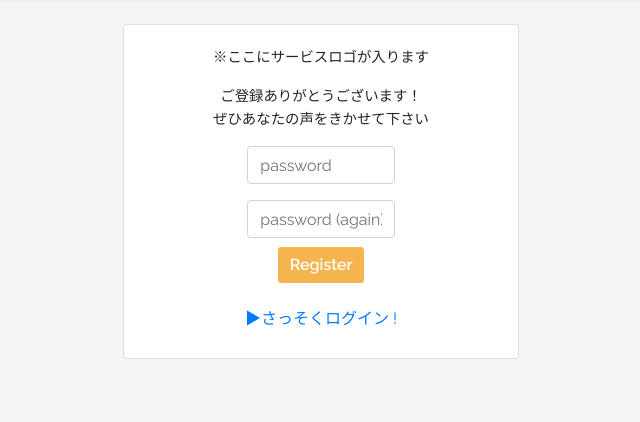
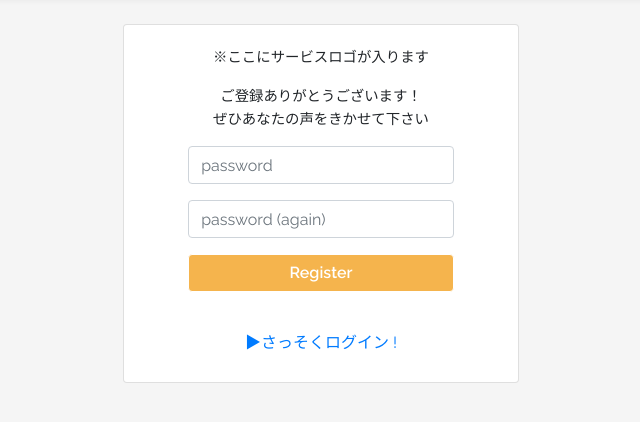
Before and after one commit to KeisukeArimoto/FinancialVisualization, a Django app: page /login/password/1 in a window 1280 px wide. Shown: the part 64-486 px from the top of the page, without its empty margins (319-959 px from the left). Run offline with Django 4.2, Linux system fonts and the light colour scheme; some libraries are stand-ins or nearby versions.

Commit message:
ログイン処理UI修正

```diff
--- a/financialVisualization/accounts/views.py
+++ b/financialVisualization/accounts/views.py
@@ -22,14 +22,15 @@ def Login(request):
         PASS = request.POST['password']
 
         if not (validate_email(EMAIL)):
-            context = {'error_messages': ['メールアドレスが不正です。メールアドレスを確認してください。']}
+            context = {'error_messages': [
+                'メールアドレスが不正です。', 'メールアドレスを確認してください。']}
             return render(request, '%s/login.html' % APP_LABEL, context)
 
-        try:
-            validate_password(PASS)
-        except ValidationError as e:
-            context = {'error_messages': e.messages}
-            return render(request, '%s/login.html' % APP_LABEL, context)
+        # try:
+        #     validate_password(PASS)
+        # except ValidationError as e:
+        #     context = {'error_messages': e.messages}
+        #     return render(request, '%s/login.html' % APP_LABEL, context)
 
         user = authenticate(username=EMAIL, password=PASS)
 
@@ -39,10 +40,10 @@ def Login(request):
                 return render(request, 'visualizeData/home.html')
             else:
                 context = {'error_messages': [
-                    'パスワード登録が完了していません。ユーザ登録画面よりパスワード登録を行ってください']}
+                    'パスワード登録が完了していません。', 'ユーザ登録画面よりパスワード登録を行ってください']}
                 return render(request, '%s/login.html' % APP_LABEL, context)
         else:
-            context = {'error_messages': ['メールアドレスまたはパスワードが間違っています']}
+            context = {'error_messages': ['メールアドレスかパスワードが間違っています']}
             return render(request, '%s/login.html' % APP_LABEL, context)
     return render(request, '%s/login.html' % APP_LABEL)
 
@@ -61,7 +62,7 @@ def register(request):
 
         if not (validate_email(email)):
             context = {'error_messages': [
-                'このメールアドレスは登録できません。メールアドレスを確認してください。']}
+                'このメールアドレスは登録できません。', 'メールアドレスを確認してください。']}
             return render(request, '%s/register.html' % APP_LABEL, context)
 
         user = CustomUser.objects.filter(email=email)
@@ -73,7 +74,7 @@ def register(request):
 
         send_register_mail(email)
         context = {
-            'success_messages': ['パスワード登録用のメールを送信しました。', 'メール記載のリンクよりパスワードを登録してください。']}
+            'success_messages': ['パスワード登録用のメールを送信しました。', 'メールからパスワードを登録してください。']}
         return render(request, '%s/register.html' % APP_LABEL, context)
     return render(request, '%s/register.html' % APP_LABEL)
 
@@ -112,7 +113,7 @@ def set_password(request, token):
 
             if PASS != PASS_AGAIN:
                 context = {'error_messages': [
-                    'パスワードが一致していません。もう一度パスワードを入力してください。']}
+                    'パスワードが一致していません。', 'もう一度パスワードを入力してください。']}
                 return render(request, '%s/password.html' % APP_LABEL, context)
 
             try:
@@ -127,6 +128,7 @@ def set_password(request, token):
             return render(request, '%s/password.html' % APP_LABEL, context)
 
         else:
-            context = {'error_messages': ['リンクが不正です。再度メールアドレスの登録からやり直してください']}
+            context = {'error_messages': [
+                'リンクが不正です。', '再度メールアドレスの登録からやり直してください']}
             return render(request, '%s/password.html' % APP_LABEL, context)
     return render(request, '%s/password.html' % APP_LABEL)
--- a/financialVisualization/templates/accounts/password.html
+++ b/financialVisualization/templates/accounts/password.html
@@ -28,21 +28,19 @@
                             <div class="text-center mb-3">
                                 ※ここにサービスロゴが入ります
                             </div>
-                            <form action="" method="POST">{% csrf_token %}
                             <div class="text-center mb-3">
                                 <p>ご登録ありがとうございます！<br>ぜひあなたの声をきかせて下さい</p>
                             </div>
-                                <div class="form-group row justify-content-center">
-                                    <div class="col-md-6">
+                            <form action="" method="POST">{% csrf_token %}
+                                <div class="form-group row  justify-content-center">
+                                    <div class="col-md-10">
+                                        <div class="form-group">
                                             <input type="password" id="password" class="form-control" name="password"
                                                 placeholder="password" required>
                                         </div>
-                                </div>
-                                <div class="form-group row justify-content-center mb-2">
-                                    <div class="col-md-6">
+                                        <div class="form-group">
                                             <input type="password" id="password_again" class="form-control"
                                                 name="password_again" placeholder="password (again)" required>
-                                    </div>
                                         </div>
                                         <div class="text-center text-success mb-2">
                                             {% for success_message in success_messages %}
@@ -55,9 +53,11 @@
                                             {% endfor %}
                                         </div>
                                         <div class="text-center mb-3">
-                                    <button type="submit" class="btn btn-primary w-25">
+                                            <button type="submit" class="btn btn-primary btn-block">
                                                 Register
                                             </button>
+                                        </div>
+                                    </div>
                                 </div>
                             </form>
                             <div class="text-center m-0">
```
Also changed, not shown: financialVisualization/templates/accounts/login.html (+9 -9 lines), financialVisualization/templates/accounts/register.html (+6 -4 lines). Lines whose indentation alone changed are shown as unchanged.
